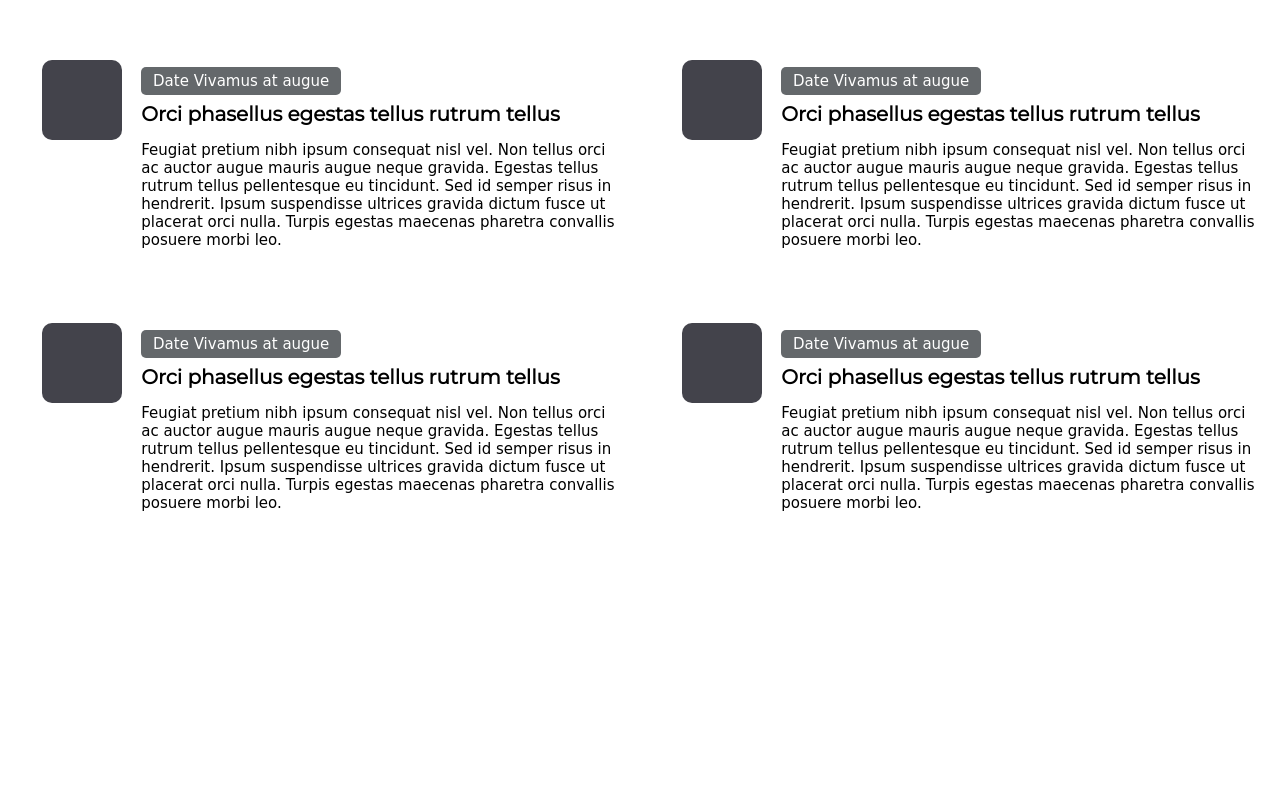
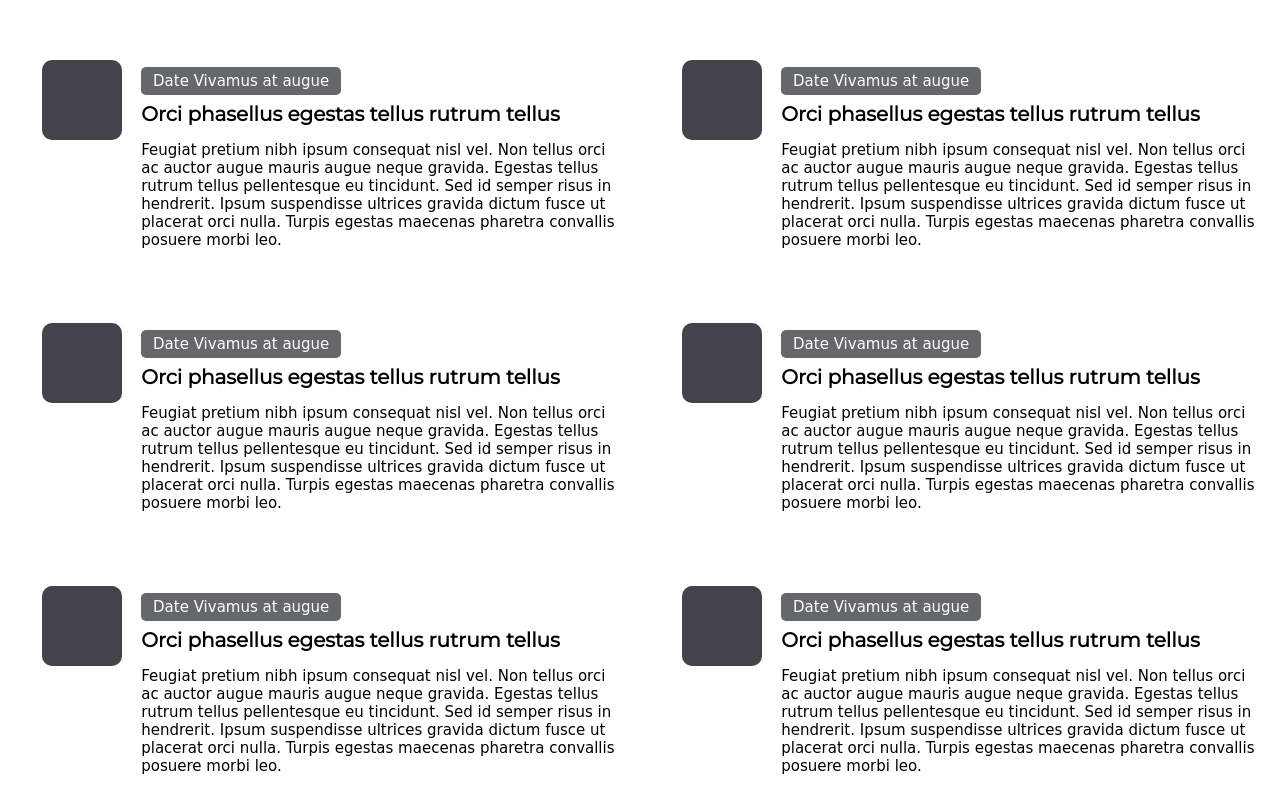
Before and after one commit to Daniduran-dev/smashing-magazine, a plain HTML site: page index.html in a window 1280 px wide. Shown: the part 4494-5306 px from the top of the page. Before the commit the page ends 5093 px from the top, so only its background shows below. Drawn offline with Linux system fonts and the light colour scheme; a web font is replaced by a local one.

Commit message:
Add the last section of the community link and bio data section

```diff
--- a/index.html
+++ b/index.html
@@ -299,7 +299,49 @@
             </div>
           </div>
 
+          <div class="bio-content">
+            <div class="bio-content__flex">
+              <div class="bio-content__img">
+                <div></div>
+              </div>
 
+              <div class="bio-content__data">
+                <div class="bio-content__innerdata">
+                  <div class="bio-content__bdr">Date Vivamus at augue</div>
+                  <h4 class="bio-content__hdr">Orci phasellus egestas tellus rutrum tellus</h4>
+
+                  <div>Feugiat pretium nibh ipsum consequat nisl vel. Non tellus orci ac
+                    auctor augue mauris augue neque gravida. Egestas tellus rutrum tellus
+                    pellentesque eu tincidunt. Sed id semper risus in hendrerit.
+                    Ipsum suspendisse ultrices gravida dictum fusce ut placerat orci nulla.
+                    Turpis egestas maecenas pharetra convallis posuere morbi leo.
+                  </div>
+                </div>
+              </div>
+            </div>
+          </div>
+
+          <div class="bio-content">
+            <div class="bio-content__flex">
+              <div class="bio-content__img">
+                <div></div>
+              </div>
+
+              <div class="bio-content__data">
+                <div class="bio-content__innerdata">
+                  <div class="bio-content__bdr">Date Vivamus at augue</div>
+                  <h4 class="bio-content__hdr">Orci phasellus egestas tellus rutrum tellus</h4>
+
+                  <div>Feugiat pretium nibh ipsum consequat nisl vel. Non tellus orci ac
+                    auctor augue mauris augue neque gravida. Egestas tellus rutrum tellus
+                    pellentesque eu tincidunt. Sed id semper risus in hendrerit.
+                    Ipsum suspendisse ultrices gravida dictum fusce ut placerat orci nulla.
+                    Turpis egestas maecenas pharetra convallis posuere morbi leo.
+                  </div>
+                </div>
+              </div>
+            </div>
+          </div>
         </div>
       </section>
 
```
